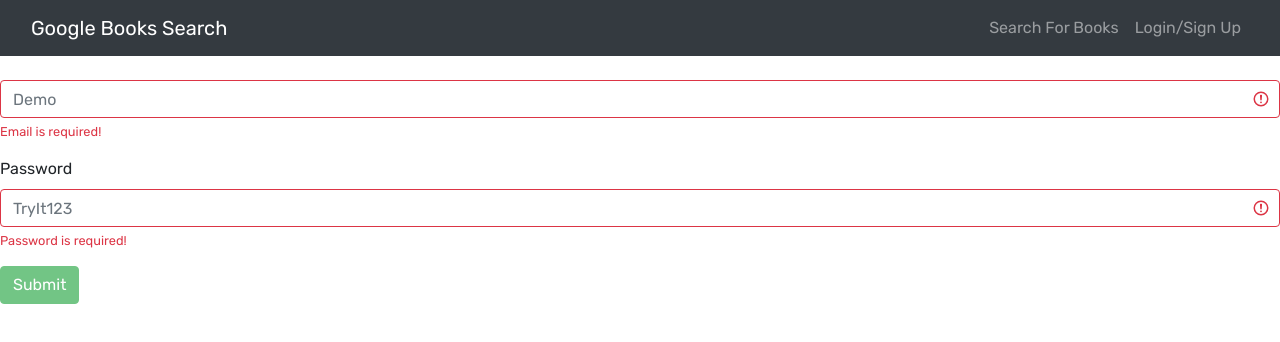
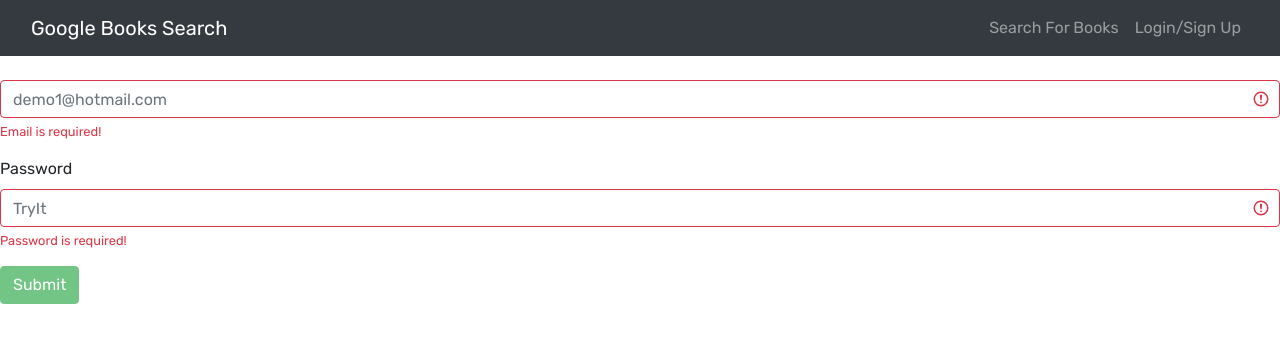
Before and after one commit to Jonathan-84/book-search-engine, a React (Create React App) app in the folder client/: page /demo in a window 1280 px wide. Shown: the top 342 px of the page. Built offline with nearby package versions, Linux system fonts and the light colour scheme.

Commit message:
recreated crredenetials

```diff
--- a/client/src/components/DemoLoginForm.js
+++ b/client/src/components/DemoLoginForm.js
@@ -65,7 +65,7 @@
           <Form.Label htmlFor='email'></Form.Label>
           <Form.Control
             type='text'
-            placeholder='Demo'
+            placeholder='demo1@hotmail.com'
             name='email'
             onChange={handleInputChange}
             value={userFormData.email}
@@ -78,7 +78,7 @@
           <Form.Label htmlFor='password'>Password</Form.Label>
           <Form.Control
             type='password'
-            placeholder='TryIt123'
+            placeholder='TryIt'
             name='password'
             onChange={handleInputChange}
             value={userFormData.password}
```
